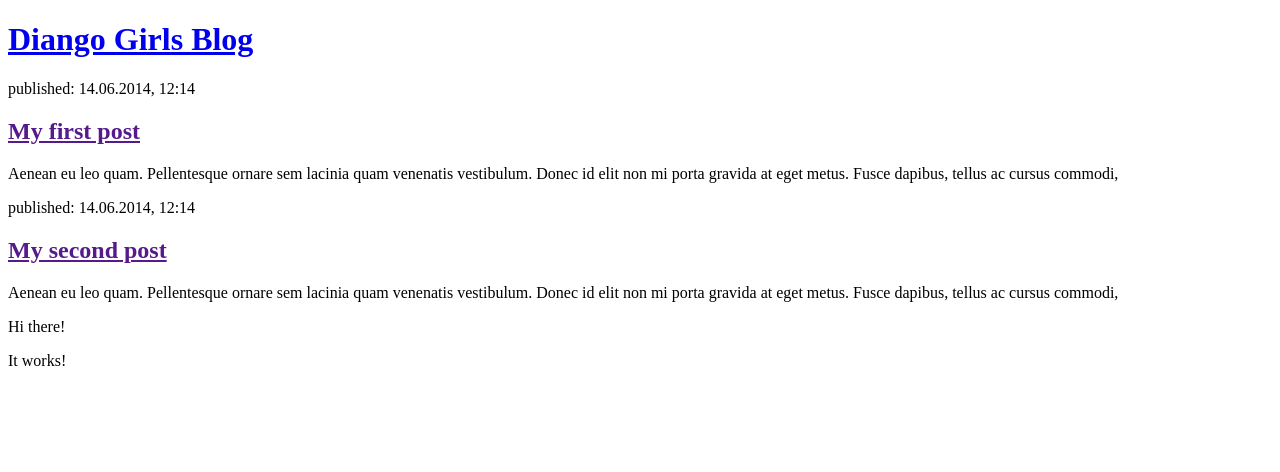
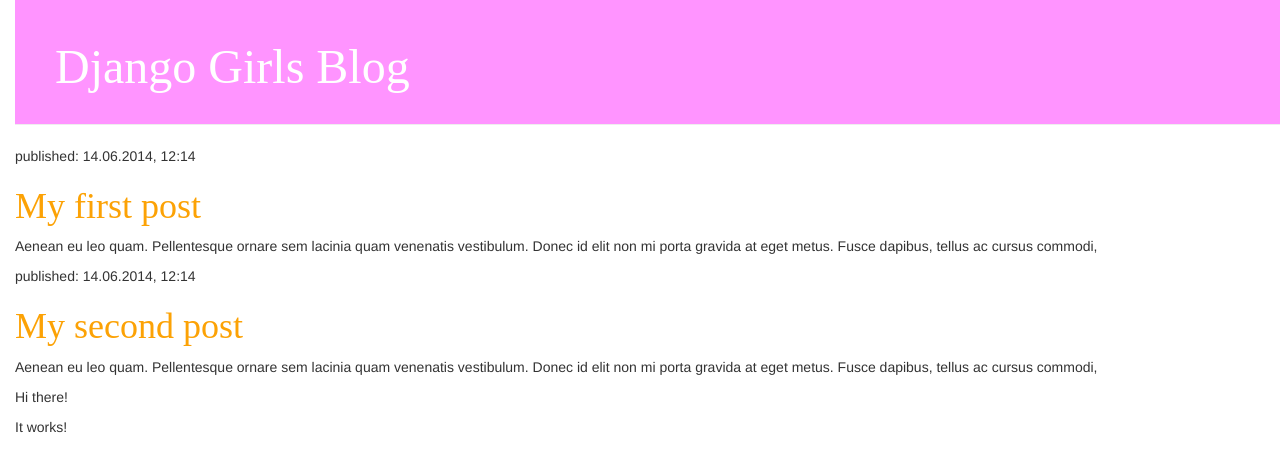
Before and after one commit to panzhaohua/my-first-blog, a Django app: page / in a window 1280 px wide. Shown: the top 472 px of the page. Run offline with Django 3.2, Linux system fonts and the light colour scheme; data that the repository does not hold is empty; some libraries are stand-ins or nearby versions.

Commit message:
修改css样式

```diff
--- /dev/null
+++ b/blog/static/css/blog.css
@@ -0,0 +1,54 @@
+h1 a {
+    color: #FCA205;
+    font-family: 'Lobster';
+}
+body {
+    padding-left: 15px;
+}
+    .page-header {
+        background-color: #ff94ff;
+        margin-top: 0;
+        padding: 20px 20px 20px 40px;
+    }
+
+    .page-header h1, .page-header h1 a, .page-header h1 a:visited, .page-header h1 a:active {
+        color: #ffffff;
+        font-size: 36pt;
+        text-decoration: none;
+    }
+
+    .content {
+        margin-left: 40px;
+    }
+
+    h1, h2, h3, h4 {
+        font-family: 'Lobster', cursive;
+    }
+
+    .date {
+        float: right;
+        color: #828282;
+    }
+
+    .save {
+        float: right;
+    }
+
+    .post-form textarea, .post-form input {
+        width: 100%;
+    }
+
+    .top-menu, .top-menu:hover, .top-menu:visited {
+        color: #ffffff;
+        float: right;
+        font-size: 26pt;
+        margin-right: 20px;
+    }
+
+    .post {
+        margin-bottom: 70px;
+    }
+
+    .post h1 a, .post h1 a:visited {
+        color: #000000;
+    }
--- a/blog/templates/blog/post_list.html
+++ b/blog/templates/blog/post_list.html
@@ -1,31 +1,52 @@
 <!DOCTYPE html>
+{% load static %}
 <html>
 <head lang="en">
     <meta charset="UTF-8">
     <title>Ola's blog</title>
+    <link rel="stylesheet" href="//maxcdn.bootstrapcdn.com/bootstrap/3.2.0/css/bootstrap.min.css">
+<link rel="stylesheet" href="//maxcdn.bootstrapcdn.com/bootstrap/3.2.0/css/bootstrap-theme.min.css">
+<link rel="stylesheet" href="{% static 'css/blog.css' %}"
+    <link href="//fonts.googleapis.com/css?family=Lobster&subset=latin,latin-ext" rel="stylesheet" type="text/css">
 </head>
 <body>
-    <div>
-        <h1><a href="baidu.com">Diango Girls Blog</a> </h1>
+
+    <div class="page-header">
+        <h1><a href="/">Django Girls Blog</a> </h1>
     </div>
-        {% for post in posts %}
-            <div>
-            <p>published: {{ post.published_date }}</p>
-            <h1><a href="">{{ post.title }}</a> </h1>
-            <p>{{ post.text|linebreaksbr }}</p>
+{#        {% for post in posts %}#}
+{#            <div class="post">#}
+{#            <p>published: {{ post.published_date }}</p>#}
+{#            <h1><a href="">{{ post.title }}</a> </h1>#}
+{#            <p>{{ post.text|linebreaksbr }}</p>#}
+{#            </div>#}
+{#        {% endfor %}#}
+    <div class="content container">
+        <div class="row">
+            <div class="col-md-8">
+                {% for post in posts %}
+                <div class="post">
+                    <div class="date">
+                        {{ post.published_date }}
+                    </div>
+                    <h1><a href="">{{ post.title }}</a> </h1>
+                    <p>{{ post.text|linebreaksbr }}</p>
+                </div>
+                {% endfor %}
             </div>
-        {% endfor %}
+        </div>
     </div>
+
     <div>
         <p>published: 14.06.2014, 12:14</p>
-        <h2><a href="">My first post</a> </h2>
+        <h1><a href="">My first post</a> </h1>
         <p>Aenean eu leo quam. Pellentesque ornare sem lacinia quam venenatis vestibulum.
         Donec id elit non mi porta gravida at eget metus. Fusce dapibus, tellus ac cursus commodi,
         </p>
     </div>
         <div>
         <p>published: 14.06.2014, 12:14</p>
-        <h2><a href="">My second post</a> </h2>
+        <h1><a href="">My second post</a> </h1>
         <p>Aenean eu leo quam. Pellentesque ornare sem lacinia quam venenatis vestibulum.
         Donec id elit non mi porta gravida at eget metus. Fusce dapibus, tellus ac cursus commodi,
         </p>
```
